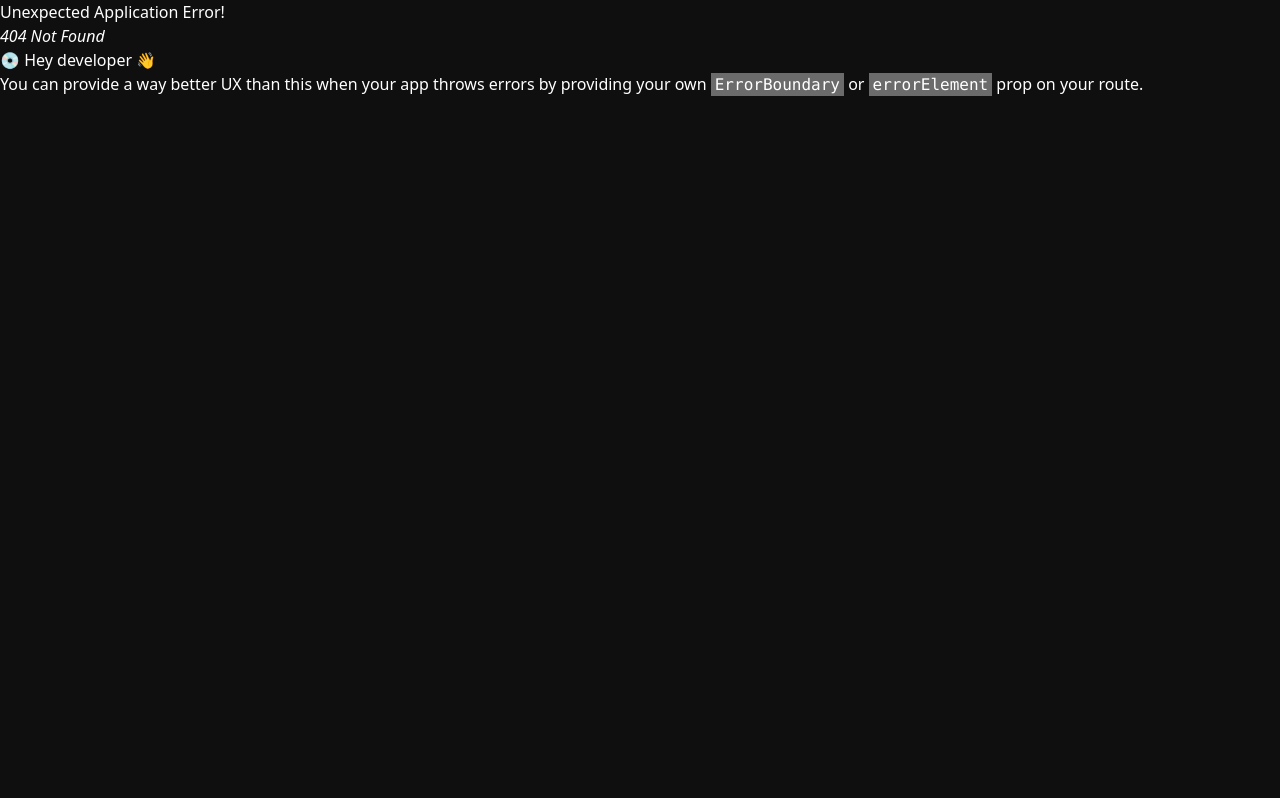
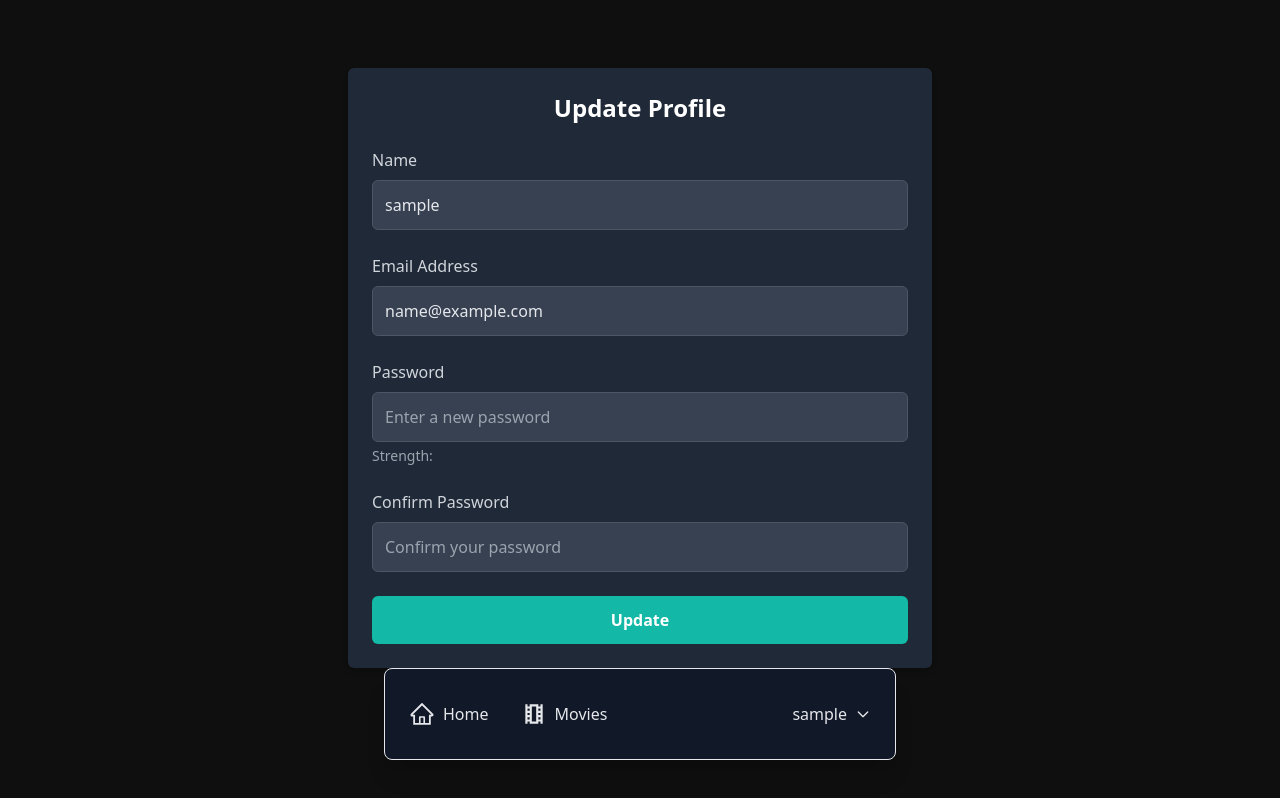
Before and after one commit to krotrn/MERN-Project, a React (Vite) app in the folder client/: page /profile in a window 1280 px wide. Before the commit this address had no page. Built offline with nearby package versions, Linux system fonts and the light colour scheme; sample sign-in values are in the browser's storage.

Commit message:
Add PrivateRoute and Profile components with profile update functionality

```diff
--- a/client/src/main.jsx
+++ b/client/src/main.jsx
@@ -9,6 +9,8 @@ import "./index.css";
 import Home from "./pages/Home.jsx";
 import Login from "./pages/Auth/Login.jsx";
 import Register from "./pages/Auth/Register.jsx";
+import PrivateRoute from "./pages/Auth/PrivateRoute.jsx";
+import Profile from "./pages/User/Profile.jsx";
 
 // Create router with route definitions
 const router = createBrowserRouter(
@@ -17,6 +19,9 @@ const router = createBrowserRouter(
       <Route index element={<Home />} /> {/* Default route */}
       <Route path="/login" element={<Login />} />
       <Route path="/register" element={<Register />} />
+      <Route path="" element={<PrivateRoute />} >
+        <Route path="/profile" element={<Profile />} />
+      </Route>
     </Route>
   )
 );
--- a/client/src/pages/Auth/Navigation.jsx
+++ b/client/src/pages/Auth/Navigation.jsx
@@ -17,24 +17,20 @@ const Navigation = () => {
   const [dropdownOpen, setDropdownOpen] = useState(false);
   const navigate = useNavigate();
   const dropdownRef = useRef(null);
-  const [ logoutMutation ] = useLogoutMutation();
+  const [logoutMutation] = useLogoutMutation();
 
   const toggleDropdownOpen = () => setDropdownOpen((prev) => !prev);
 
-  // Function to handle user logout
   const handleLogout = async () => {
     try {
       await logoutMutation().unwrap();
       dispatch(logout());
-      navigate('/login');
+      navigate("/login");
     } catch (error) {
       toast.error(error?.data?.message || "Network Error, Try Again");
     }
   };
-  // This useEffect hook adds an event listener to detect clicks outside the dropdown.
-  // If a click is detected outside the dropdown, it will close the dropdown by setting dropdownOpen to false.
-  // The event listener is cleaned up when the component unmounts to avoid memory leaks.
-  // Close dropdown when clicking outside
+
   useEffect(() => {
     const handleClickOutside = (event) => {
       if (dropdownRef.current && !dropdownRef.current.contains(event.target)) {
@@ -47,40 +43,39 @@ const Navigation = () => {
   }, []);
 
   return (
-    <div className="sticky flex  w-fit left-0 right-0 bottom-10 mx-auto justify-center items-end z-50">
-      <div className="bg-[#0f0f0f] border min-w-fit  p-6 rounded shadow-lg">
-        <section className="flex justify-between items-center">
+    <div className="sticky flex w-[40%] left-0 right-0 bottom-10 mx-auto justify-center items-end z-50">
+      <div className="bg-gray-900 border w-full p-6 rounded-lg shadow-xl">
+        <section className="flex justify-between py-2">
           {/* Navigation Links */}
-          <div className="flex space-x-6">
+          <div className="flex space-x-8">
             <Link
               to="/"
-              className="flex items-center text-white hover:text-gray-300 transition"
+              className="flex items-center text-gray-200 hover:text-teal-400 transition-colors"
               aria-label="Home"
             >
               <AiOutlineHome size={26} />
-              <span className="hidden sm:block ml-2">Home</span>
+              <span className="hidden sm:block ml-2 font-medium">Home</span>
             </Link>
 
             <Link
               to="/movies"
-              className="flex items-center text-white hover:text-gray-300 transition"
+              className="flex items-center text-gray-200 hover:text-teal-400 transition-colors"
               aria-label="Movies"
             >
               <MdOutlineLocalMovies size={26} />
-              <span className="hidden sm:block ml-2">Movies</span>
+              <span className="hidden sm:block ml-2 font-medium">Movies</span>
             </Link>
           </div>
 
           {/* User Section */}
-          <div className="relative" ref={dropdownRef}>
           {userInfo ? (
-              <>
+            <div className="flex space-x-8" ref={dropdownRef}>
               <button
                 onClick={toggleDropdownOpen}
-                  className="text-white flex items-center focus:outline-none"
+                className="text-gray-200 flex items-center focus:outline-none"
                 aria-label="User Menu"
               >
-                  <span>{userInfo.username}</span>
+                <span className="font-medium">{userInfo.data.username}</span>
                 <svg
                   xmlns="http://www.w3.org/2000/svg"
                   className={`h-4 w-4 ml-2 transition-transform ${
@@ -98,17 +93,18 @@ const Navigation = () => {
                   />
                 </svg>
               </button>
-                {dropdownOpen ? (
+              {dropdownOpen && (
                 <ul
-                    className="absolute right-0 mt-2 bg-white text-gray-800 rounded shadow-lg w-40"
+                  className="absolute right-0 mt-2 bg-gray-800 text-gray-200 rounded-lg shadow-lg w-48 divide-y divide-gray-700"
                   role="menu"
                 >
-                    {userInfo.isAdmin && (
+                  {userInfo.data.isAdmin && (
                     <li>
                       <Link
                         to="/admin/movies/dashboard"
-                          className="block px-4 py-2 hover:bg-gray-100"
+                        className="block px-4 py-2 hover:bg-teal-500 hover:text-white transition-colors"
                         role="menuitem"
+                        onClick={() => setDropdownOpen(false)}
                       >
                         Dashboard
                       </Link>
@@ -117,8 +113,9 @@ const Navigation = () => {
                   <li>
                     <Link
                       to="/profile"
-                        className="block px-4 py-2 hover:bg-gray-100"
+                      className="block px-4 py-2 hover:bg-teal-500 hover:text-white transition-colors"
                       role="menuitem"
+                      onClick={() => setDropdownOpen(false)}
                     >
                       Profile
                     </Link>
@@ -126,40 +123,38 @@ const Navigation = () => {
                   <li>
                     <button
                       onClick={handleLogout}
-                        className="block w-full px-4 py-2 text-left hover:bg-gray-100"
+                      className="block w-full text-left px-4 py-2 hover:bg-teal-500 hover:text-white transition-colors"
                       role="menuitem"
                     >
                       Logout
                     </button>
                   </li>
                 </ul>
-                ) : null}
-              </>
+              )}
+            </div>
           ) : (
-              <ul className="flex items-center space-x-6">
-                <li>
+            <div className="flex space-x-8" ref={dropdownRef}>
               <Link
                 to="/login"
-                    className="flex items-center text-white hover:text-gray-300 transition"
+                className="flex items-center text-gray-200 hover:text-teal-400 transition-colors"
                 aria-label="Login"
               >
                 <AiOutlineLogin size={26} />
-                    <span className="hidden sm:block ml-2">Login</span>
+                <span className="hidden sm:block ml-2 font-medium">Login</span>
               </Link>
-                </li>
-                <li>
+
               <Link
                 to="/register"
-                    className="flex items-center text-white hover:text-gray-300 transition"
+                className="flex items-center text-gray-200 hover:text-teal-400 transition-colors"
                 aria-label="Register"
               >
                 <AiOutlineUserAdd size={26} />
-                    <span className="hidden sm:block ml-2">Register</span>
+                <span className="hidden sm:block ml-2 font-medium">
+                  Register
+                </span>
               </Link>
-                </li>
-              </ul>
+            </div>
           )}
-          </div>
         </section>
       </div>
     </div>
--- /dev/null
+++ b/client/src/pages/Auth/PrivateRoute.jsx
@@ -0,0 +1,10 @@
+import { Navigate, Outlet } from 'react-router-dom'
+
+import {useSelector} from 'react-redux'
+
+const PrivateRoute = () => {
+    const { userInfo } = useSelector((state) => state.auth)
+  return userInfo ? <Outlet /> : <Navigate to='/login' replace />
+}
+
+export default PrivateRoute
--- /dev/null
+++ b/client/src/pages/User/Profile.jsx
@@ -0,0 +1,165 @@
+import { useEffect, useState } from "react";
+import { useDispatch, useSelector } from "react-redux";
+import { toast } from "react-toastify";
+import Loader from "../../components/Loader";
+import { setCredentials } from "../../redux/features/auth/authSlice";
+import { useProfileMutation } from "../../redux/api/user";
+
+const Profile = () => {
+  const [formData, setFormData] = useState({
+    username: "",
+    email: "",
+    password: "",
+    confirmPassword: "",
+  });
+  const { username, email, password, confirmPassword } = formData;
+
+  const { userInfo } = useSelector((state) => state.auth);
+  const [updateProfile, { isLoading }] = useProfileMutation();
+  const dispatch = useDispatch();
+
+  useEffect(() => {
+    if (userInfo) {
+      setFormData((data) => ({
+        ...data,
+        username: userInfo.data.username || "",
+        email: userInfo.data.email || "",
+      }));
+    }
+  }, [userInfo]);
+
+  const handleChange = (e) => {
+    const { id, value } = e.target;
+    setFormData((data) => ({ ...data, [id]: value.trimStart() }));
+  };
+
+  const getPasswordStrength = () => {
+    if (!password.trim()) return "";
+    if (password.length < 6) return "Weak";
+    if (password.match(/[A-Z]/) && password.match(/[0-9]/) && password.length >= 8) {
+      return "Strong";
+    }
+    return "Medium";
+  };
+
+  const submitHandler = async (e) => {
+    e.preventDefault();
+
+    if (password.trim() !== confirmPassword.trim()) {
+      toast.error("Passwords do not match.");
+      return;
+    }
+
+    try {
+      const res = await updateProfile({
+        _id: userInfo._id,
+        username: username,
+        email: email,
+        password: password,
+      }).unwrap();
+
+      dispatch(setCredentials(res));
+      toast.success("Profile updated successfully.");
+    } catch (error) {
+      toast.error(error?.data?.message || "Network Error");
+    }
+  };
+
+  return (
+    <div className="container mx-auto p-4 mt-10">
+      <div className="flex justify-center items-center">
+        <div className="w-full max-w-[584px] bg-gray-800 p-6 rounded-md shadow-md">
+          <h2 className="text-2xl font-bold text-center mb-6 text-white">Update Profile</h2>
+
+          <form onSubmit={submitHandler} className="space-y-6">
+            <div>
+              <label htmlFor="username" className="block text-gray-300 mb-2">
+                Name
+              </label>
+              <input
+                type="text"
+                id="username"
+                placeholder="Enter your name"
+                className="form-input p-3 rounded-md w-full border border-gray-600 bg-gray-700 text-gray-200 focus:outline-none focus:ring-2 focus:ring-teal-500"
+                value={username}
+                onChange={handleChange}
+                autoComplete="username"
+              />
+            </div>
+
+            <div>
+              <label htmlFor="email" className="block text-gray-300 mb-2">
+                Email Address
+              </label>
+              <input
+                type="email"
+                id="email"
+                placeholder="Enter your email"
+                className="form-input p-3 rounded-md w-full border border-gray-600 bg-gray-700 text-gray-200 focus:outline-none focus:ring-2 focus:ring-teal-500"
+                value={email}
+                onChange={handleChange}
+                autoComplete="email"
+              />
+            </div>
+
+            <div>
+              <label htmlFor="password" className="block text-gray-300 mb-2">
+                Password
+              </label>
+              <input
+                type="password"
+                id="password"
+                placeholder="Enter a new password"
+                className="form-input p-3 rounded-md w-full border border-gray-600 bg-gray-700 text-gray-200 focus:outline-none focus:ring-2 focus:ring-teal-500"
+                value={password}
+                onChange={handleChange}
+                autoComplete="new-password"
+              />
+              <p className="text-sm mt-1 text-gray-400">
+                Strength: {" "}
+                <span
+                  className={`font-bold ${
+                    getPasswordStrength() === "Weak"
+                      ? "text-red-500"
+                      : getPasswordStrength() === "Medium"
+                      ? "text-yellow-500"
+                      : "text-green-500"
+                  }`}
+                >
+                  {getPasswordStrength()}
+                </span>
+              </p>
+            </div>
+
+            <div>
+              <label htmlFor="confirmPassword" className="block text-gray-300 mb-2">
+                Confirm Password
+              </label>
+              <input
+                type="password"
+                id="confirmPassword"
+                placeholder="Confirm your password"
+                className="form-input p-3 rounded-md w-full border border-gray-600 bg-gray-700 text-gray-200 focus:outline-none focus:ring-2 focus:ring-teal-500"
+                value={confirmPassword}
+                onChange={handleChange}
+                autoComplete="new-password"
+              />
+            </div>
+
+            <div className="flex justify-center">
+              <button
+                type="submit"
+                className="bg-teal-500 w-full font-bold text-white py-3 px-4 rounded-md hover:bg-teal-600 transition disabled:opacity-50"
+                disabled={isLoading}
+              >
+                {isLoading ? <Loader /> : "Update"}
+              </button>
+            </div>
+          </form>
+        </div>
+      </div>
+    </div>
+  );
+};
+
+export default Profile;
--- a/client/src/redux/api/user.js
+++ b/client/src/redux/api/user.js
@@ -30,6 +30,13 @@ export const userApiSlice = apiSlice.injectEndpoints({
       }),
       invalidatesTags: ["User"],
     }),
+    profile: builder.mutation({
+      query: (data) => ({
+        url: `${USER_URL}/profile`,
+        method: "PUT",
+        body: data,
+      }),
+    }),
   }),
 });
 
@@ -38,4 +45,5 @@ export const {
   useRegisterMutation,
   useGetUserQuery,
   useLogoutMutation,
+  useProfileMutation
 } = userApiSlice;
```
Lines whose indentation alone changed are shown as unchanged.
